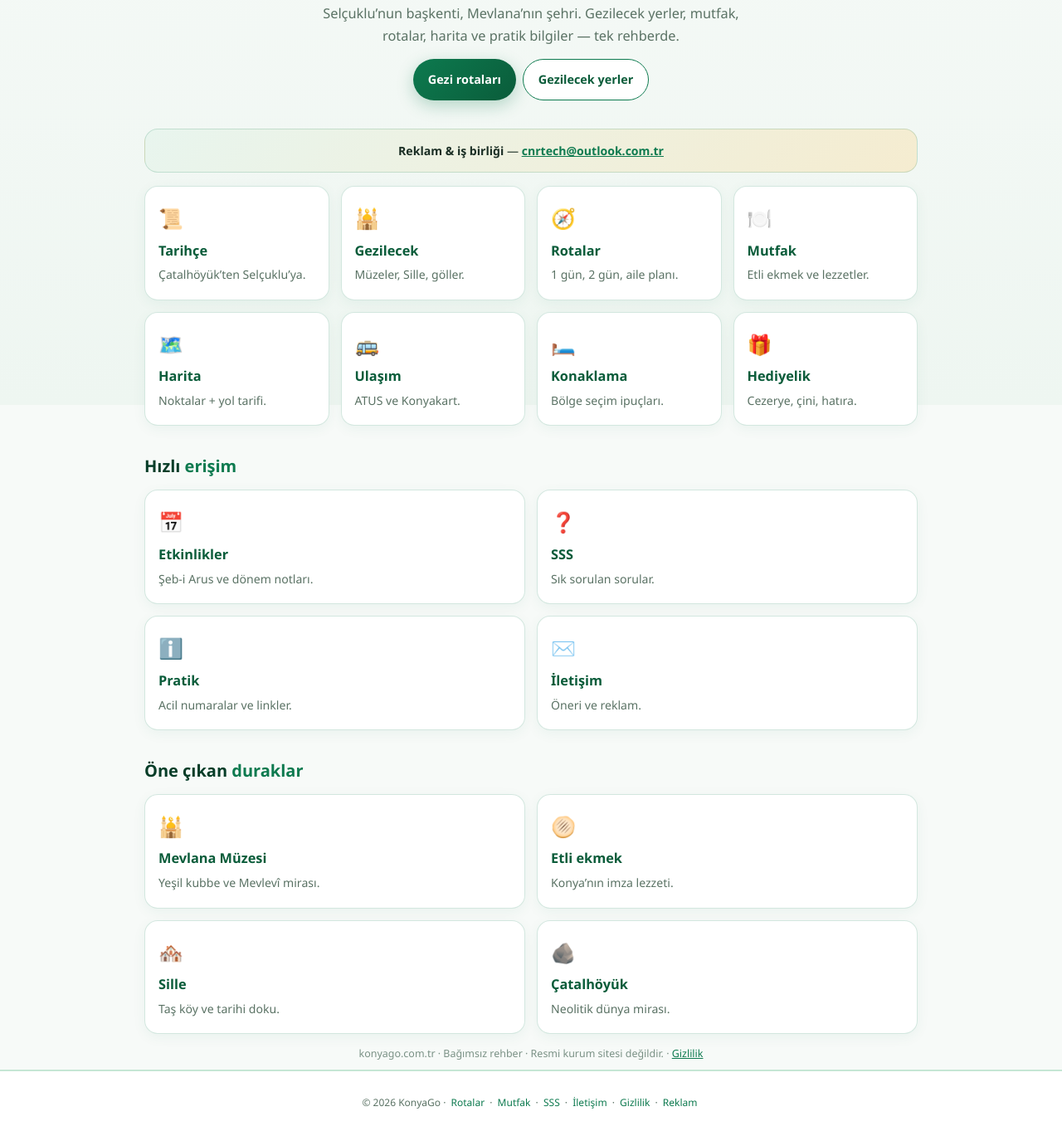
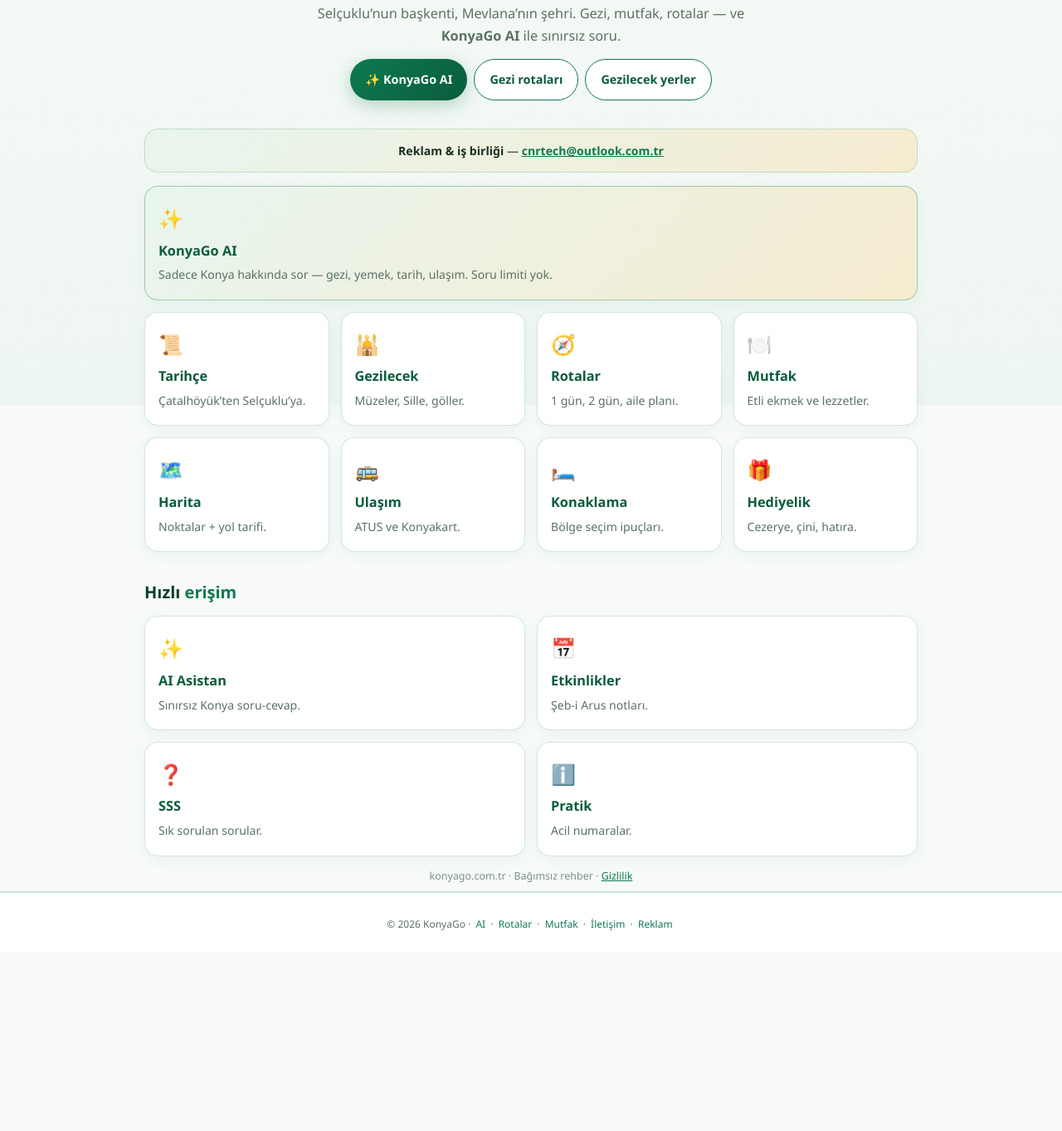
Before and after one commit to zeus777ia/konyago, a plain HTML site: page index.html in a window 1280 px wide. Shown: the part 312-1675 px from the top of the page at 83% size. After the commit the page ends 1460 px from the top, so only its background shows below. Drawn offline with Linux system fonts and the light colour scheme.

Commit message:
Ana sayfa: KonyaGo AI giris butonu ve menü

```diff
--- a/index.html
+++ b/index.html
@@ -4,8 +4,8 @@
 <meta charset="UTF-8">
 <meta name="viewport" content="width=device-width, initial-scale=1, viewport-fit=cover">
 <meta name="theme-color" content="#0d7a4f">
-<meta name="description" content="KonyaGo — Konya şehir rehberi: gezilecek yerler, mutfak, rotalar, harita, ulaşım, konaklama ve pratik bilgiler.">
-<meta name="keywords" content="Konya, Mevlana, etli ekmek, Sille, Çatalhöyük, gezi rehberi, KonyaGo">
+<meta name="description" content="KonyaGo — Konya şehir rehberi ve KonyaGo AI asistanı.">
+<meta name="keywords" content="Konya, Mevlana, etli ekmek, KonyaGo AI, gezi rehberi">
 <title>KonyaGo | Konya Şehir Rehberi</title>
 <link rel="manifest" href="manifest.json">
 <link rel="icon" href="assets/img/eagle.svg" type="image/svg+xml">
@@ -13,20 +13,11 @@
 </head>
 <body>
 
-<!-- Masaüstü yan reklamlar (sadece ≥900px) -->
 <aside class="ad-rail ad-rail-left" aria-label="Reklam">
-  <div class="ad-box">
-    <strong>Reklam alanı</strong>
-    İş birliği için yazın
-    <a href="mailto:cnrtech@outlook.com.tr?subject=KonyaGo%20Reklam">İletişim</a>
-  </div>
+  <div class="ad-box"><strong>Reklam alanı</strong>İş birliği<a href="mailto:cnrtech@outlook.com.tr?subject=KonyaGo%20Reklam">İletişim</a></div>
 </aside>
 <aside class="ad-rail ad-rail-right" aria-label="Reklam">
-  <div class="ad-box">
-    <strong>Reklam alanı</strong>
-    KonyaGo’da yer alın
-    <a href="mailto:cnrtech@outlook.com.tr?subject=KonyaGo%20Reklam">Teklif al</a>
-  </div>
+  <div class="ad-box"><strong>Reklam alanı</strong>Yer alın<a href="mailto:cnrtech@outlook.com.tr?subject=KonyaGo%20Reklam">Teklif al</a></div>
 </aside>
 
 <header class="site-header">
@@ -37,11 +28,11 @@
     </a>
     <nav class="nav-desktop" aria-label="Ana menü">
       <a href="index.html" aria-current="page">Ana</a>
+      <a href="ai.html">AI</a>
       <a href="gezilecek.html">Gezilecek</a>
       <a href="rotalar.html">Rotalar</a>
       <a href="mutfak.html">Mutfak</a>
       <a href="harita.html">Harita</a>
-      <a href="ulasim.html">Ulaşım</a>
       <a href="sss.html">SSS</a>
     </nav>
   </div>
@@ -55,14 +46,14 @@
   <section class="hero">
     <img class="hero-eagle" src="assets/img/eagle.svg" width="96" height="96" alt="">
     <h1>Konya’yı keşfet</h1>
-    <p>Selçuklu’nun başkenti, Mevlana’nın şehri. Gezilecek yerler, mutfak, rotalar, harita ve pratik bilgiler — tek rehberde.</p>
+    <p>Selçuklu’nun başkenti, Mevlana’nın şehri. Gezi, mutfak, rotalar — ve <strong>KonyaGo AI</strong> ile sınırsız soru.</p>
     <div class="actions">
-      <a class="btn btn-primary" href="rotalar.html">Gezi rotaları</a>
+      <a class="btn btn-primary" href="ai.html">✨ KonyaGo AI</a>
+      <a class="btn btn-ghost" href="rotalar.html">Gezi rotaları</a>
       <a class="btn btn-ghost" href="gezilecek.html">Gezilecek yerler</a>
     </div>
   </section>
 
-  <!-- Mobil reklam şeridi -->
   <div class="ad-mobile ad-mobile-compact">
     <div>
       <strong>Reklam & iş birliği</strong>
@@ -71,11 +62,17 @@
     <a href="mailto:cnrtech@outlook.com.tr?subject=KonyaGo%20Reklam">Yazın</a>
   </div>
 
-  <!-- Masaüstü banner -->
   <div class="ad-banner">
     <strong>Reklam & iş birliği</strong> —
     <a href="mailto:cnrtech@outlook.com.tr?subject=KonyaGo%20Reklam">cnrtech@outlook.com.tr</a>
   </div>
+
+  <!-- AI öne çıkan kart -->
+  <a class="card" href="ai.html" style="margin-bottom:14px;border-color:rgba(13,122,79,.35);background:linear-gradient(135deg,#e8f5ee,#f5ecd0)">
+    <div class="ico">✨</div>
+    <h3>KonyaGo AI</h3>
+    <p>Sadece Konya hakkında sor — gezi, yemek, tarih, ulaşım. Soru limiti yok.</p>
+  </a>
 
   <section class="grid grid-2 grid-4" aria-label="Bölümler">
     <a class="card" href="tarihce.html"><div class="ico">📜</div><h3>Tarihçe</h3><p>Çatalhöyük’ten Selçuklu’ya.</p></a>
@@ -88,7 +85,6 @@
     <a class="card" href="hediyelik.html"><div class="ico">🎁</div><h3>Hediyelik</h3><p>Cezerye, çini, hatıra.</p></a>
   </section>
 
-  <!-- Mobil orta reklam -->
   <div class="ad-mobile">
     <strong>İşletmenizi tanıtın</strong>
     Restoran, otel veya tur — KonyaGo’da görünün.
@@ -98,42 +94,31 @@
   <section class="section">
     <h2 class="section-title">Hızlı <span>erişim</span></h2>
     <div class="grid grid-2">
-      <a class="card" href="etkinlikler.html"><div class="ico">📅</div><h3>Etkinlikler</h3><p>Şeb-i Arus ve dönem notları.</p></a>
+      <a class="card" href="ai.html"><div class="ico">✨</div><h3>AI Asistan</h3><p>Sınırsız Konya soru-cevap.</p></a>
+      <a class="card" href="etkinlikler.html"><div class="ico">📅</div><h3>Etkinlikler</h3><p>Şeb-i Arus notları.</p></a>
       <a class="card" href="sss.html"><div class="ico">❓</div><h3>SSS</h3><p>Sık sorulan sorular.</p></a>
-      <a class="card" href="pratik.html"><div class="ico">ℹ️</div><h3>Pratik</h3><p>Acil numaralar ve linkler.</p></a>
-      <a class="card" href="iletisim.html"><div class="ico">✉️</div><h3>İletişim</h3><p>Öneri ve reklam.</p></a>
+      <a class="card" href="pratik.html"><div class="ico">ℹ️</div><h3>Pratik</h3><p>Acil numaralar.</p></a>
     </div>
   </section>
 
-  <section class="section">
-    <h2 class="section-title">Öne çıkan <span>duraklar</span></h2>
-    <div class="grid grid-2">
-      <div class="card"><div class="ico">🕌</div><h3>Mevlana Müzesi</h3><p>Yeşil kubbe ve Mevlevî mirası.</p></div>
-      <div class="card"><div class="ico">🫓</div><h3>Etli ekmek</h3><p>Konya’nın imza lezzeti.</p></div>
-      <div class="card"><div class="ico">🏘️</div><h3>Sille</h3><p>Taş köy ve tarihi doku.</p></div>
-      <div class="card"><div class="ico">🪨</div><h3>Çatalhöyük</h3><p>Neolitik dünya mirası.</p></div>
-    </div>
-  </section>
-
-  <p class="note">konyago.com.tr · Bağımsız rehber · Resmi kurum sitesi değildir. · <a href="gizlilik.html">Gizlilik</a></p>
+  <p class="note">konyago.com.tr · Bağımsız rehber · <a href="gizlilik.html">Gizlilik</a></p>
 </main>
 
 <footer class="site-footer">
   <div class="container">
     © 2026 KonyaGo
+    · <a href="ai.html">AI</a>
     · <a href="rotalar.html">Rotalar</a>
     · <a href="mutfak.html">Mutfak</a>
-    · <a href="sss.html">SSS</a>
     · <a href="iletisim.html">İletişim</a>
-    · <a href="gizlilik.html">Gizlilik</a>
     · <a href="mailto:cnrtech@outlook.com.tr?subject=KonyaGo%20Reklam">Reklam</a>
   </div>
 </footer>
 
 <nav class="mnav" aria-label="Mobil menü">
   <a href="index.html" aria-current="page"><span class="i">🏠</span>Ana</a>
+  <a href="ai.html"><span class="i">✨</span>AI</a>
   <a href="gezilecek.html"><span class="i">🕌</span>Gezi</a>
-  <a href="rotalar.html"><span class="i">🧭</span>Rota</a>
   <a href="mutfak.html"><span class="i">🍽️</span>Mutfak</a>
   <a href="harita.html"><span class="i">🗺️</span>Harita</a>
 </nav>
```
